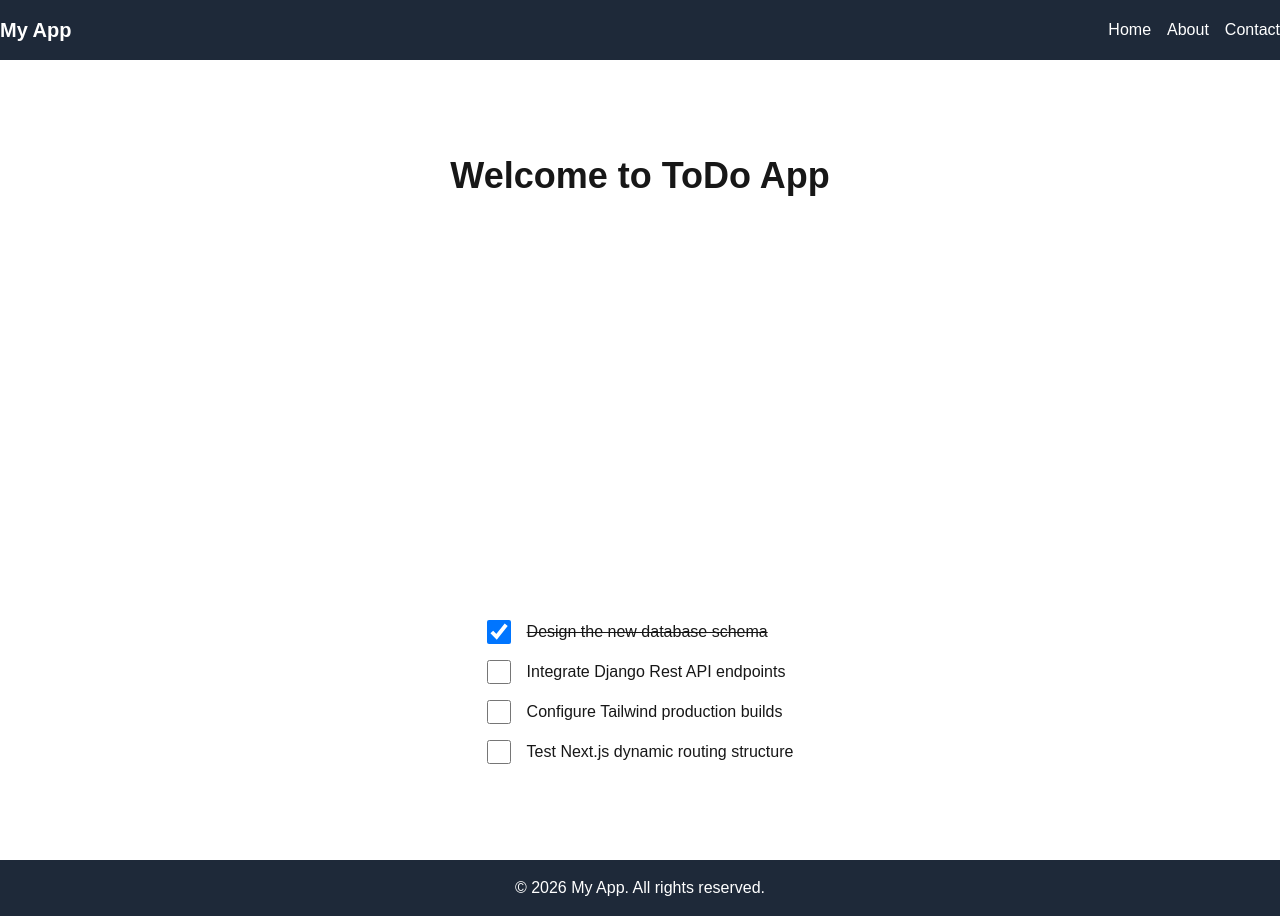
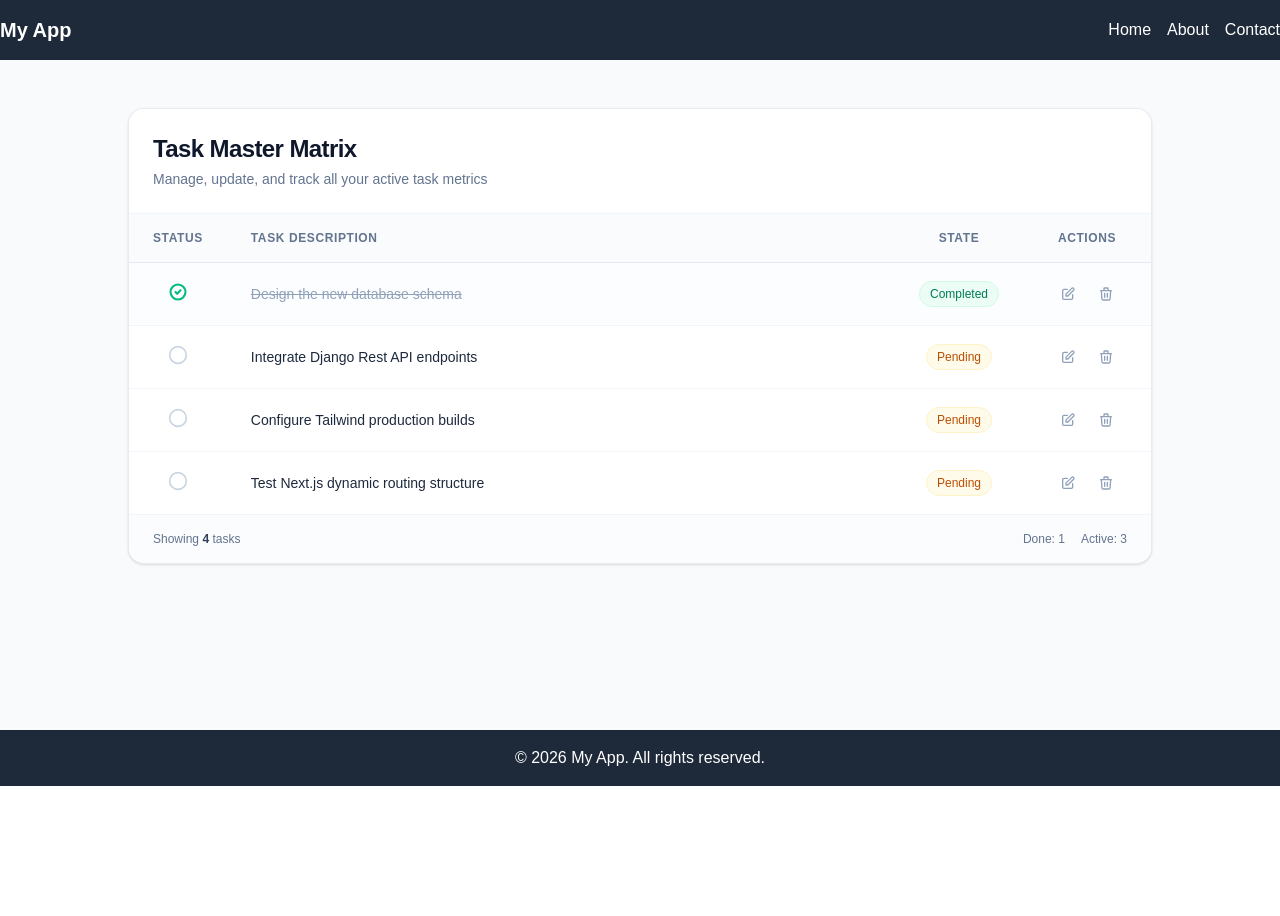
Before and after one commit to bipinjlimbu/To-Do-List---NextJS-Project, a Next.js app in the folder my-app/: page / in a window 1280 px wide. After the commit the page ends 800 px from the top, so only its background shows below. Built offline with nearby package versions, Linux system fonts and the light colour scheme.

Commit message:
UI Added in Home Page

```diff
--- a/my-app/app/page.tsx
+++ b/my-app/app/page.tsx
@@ -4,23 +4,103 @@ export default function Home() {
   const todos = dummyData;
 
   return (
-    <main className="flex min-h-screen flex-col items-center justify-between p-24">
-      <h1 className="text-4xl font-bold">Welcome to ToDo App</h1>
-      <ul className="mt-8 space-y-4">
-        {todos.map((todo) => (
-          <li key={todo.id} className="flex items-center space-x-4">
-            <input
-              type="checkbox"
-              checked={todo.completed}
-              readOnly
-              className="w-6 h-6"
-            />
-            <span className={todo.completed ? "line-through" : ""}>
-              {todo.text}
-            </span>
-          </li>
-        ))}
-      </ul>
+    <main className="min-h-[calc(100vh-130px)] bg-slate-50 text-slate-800 py-12 px-4 sm:px-6 lg:px-8">
+      <div className="max-w-5xl mx-auto bg-white rounded-2xl shadow-sm border border-slate-200/80 overflow-hidden">
+
+        <div className="p-6 border-b border-slate-100 bg-white sm:flex sm:items-center sm:justify-between">
+          <div>
+            <h1 className="text-2xl font-bold text-slate-900 tracking-tight">Task Master Matrix</h1>
+            <p className="text-sm text-slate-500 mt-1">Manage, update, and track all your active task metrics</p>
+          </div>
+        </div>
+
+        <div className="overflow-x-auto">
+          <table className="w-full border-collapse text-left">
+            <thead>
+              <tr className="border-b border-slate-200 bg-slate-50/70 text-xs font-semibold uppercase tracking-wider text-slate-500">
+                <th className="py-4 px-6 w-16 text-center">Status</th>
+                <th className="py-4 px-6">Task Description</th>
+                <th className="py-4 px-6 w-32 text-center">State</th>
+                <th className="py-4 px-6 w-32 text-center">Actions</th>
+              </tr>
+            </thead>
+            <tbody className="divide-y divide-slate-100 text-sm">
+              {todos.map((todo) => (
+                <tr
+                  key={todo.id}
+                  className={`group transition-colors duration-150 ${todo.completed ? "bg-slate-50/40 text-slate-400" : "bg-white text-slate-700 hover:bg-slate-50/50"
+                    }`}
+                >
+                  <td className="py-4 px-6 text-center">
+                    <div className="inline-flex items-center justify-center">
+                      {todo.completed ? (
+                        <svg className="w-5 h-5 text-emerald-500" fill="none" stroke="currentColor" viewBox="0 0 24 24" strokeWidth="2.5">
+                          <path strokeLinecap="round" strokeLinejoin="round" d="M9 12l2 2 4-4m6 2a9 9 0 11-18 0 9 9 0 0118 0z" />
+                        </svg>
+                      ) : (
+                        <svg className="w-5 h-5 text-slate-300 group-hover:text-slate-400" fill="none" stroke="currentColor" viewBox="0 0 24 24" strokeWidth="2">
+                          <circle cx="12" cy="12" r="10" />
+                        </svg>
+                      )}
+                    </div>
+                  </td>
+
+                  <td className="py-4 px-6 font-medium">
+                    <span className={todo.completed ? "line-through text-slate-400" : "text-slate-800"}>
+                      {todo.text}
+                    </span>
+                  </td>
+
+                  <td className="py-4 px-6 text-center whitespace-nowrap">
+                    {todo.completed ? (
+                      <span className="inline-flex items-center px-2.5 py-1 rounded-full text-xs font-medium bg-emerald-50 text-emerald-700 border border-emerald-100">
+                        Completed
+                      </span>
+                    ) : (
+                      <span className="inline-flex items-center px-2.5 py-1 rounded-full text-xs font-medium bg-amber-50 text-amber-700 border border-amber-100">
+                        Pending
+                      </span>
+                    )}
+                  </td>
+
+                  <td className="py-4 px-6 text-center whitespace-nowrap">
+                    <div className="flex items-center justify-center space-x-2">
+                      <button
+                        className="p-1.5 text-slate-400 hover:text-indigo-600 hover:bg-indigo-50 rounded-lg transition-colors border border-transparent hover:border-indigo-100"
+                        title="Update Task"
+                      >
+                        <svg className="w-4 h-4" fill="none" stroke="currentColor" viewBox="0 0 24 24" strokeWidth="2">
+                          <path strokeLinecap="round" strokeLinejoin="round" d="M11 5H6a2 2 0 00-2 2v11a2 2 0 002 2h11a2 2 0 002-2v-5m-1.414-9.414a2 2 0 112.828 2.828L11.828 15H9v-2.828l8.586-8.586z" />
+                        </svg>
+                      </button>
+
+                      <button
+                        className="p-1.5 text-slate-400 hover:text-red-600 hover:bg-red-50 rounded-lg transition-colors border border-transparent hover:border-red-100"
+                        title="Delete Task"
+                      >
+                        <svg className="w-4 h-4" fill="none" stroke="currentColor" viewBox="0 0 24 24" strokeWidth="2">
+                          <path strokeLinecap="round" strokeLinejoin="round" d="M19 7l-.867 12.142A2 2 0 0116.138 21H7.862a2 2 0 01-1.995-1.858L5 7m5 4v6m4-6v6m1-10V4a1 1 0 00-1-1h-4a1 1 0 00-1 1v3M4 7h16" />
+                        </svg>
+                      </button>
+                    </div>
+                  </td>
+                </tr>
+              ))}
+            </tbody>
+          </table>
+        </div>
+
+        <div className="p-4 bg-slate-50/50 border-t border-slate-100 flex items-center justify-between text-xs text-slate-500 sm:px-6">
+          <div>
+            Showing <span className="font-semibold text-slate-700">{todos.length}</span> tasks
+          </div>
+          <div className="flex space-x-4">
+            <span>Done: {todos.filter(t => t.completed).length}</span>
+            <span>Active: {todos.filter(t => !t.completed).length}</span>
+          </div>
+        </div>
+
+      </div>
     </main>
   );
 }
```
